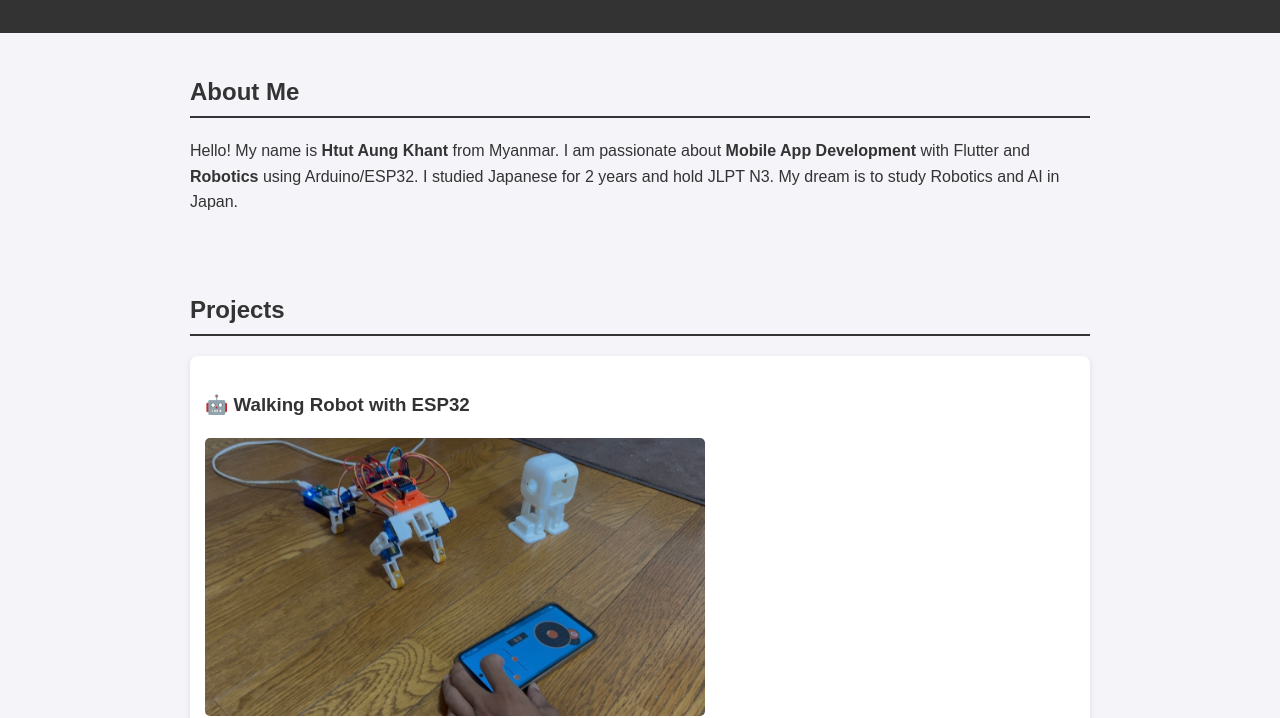
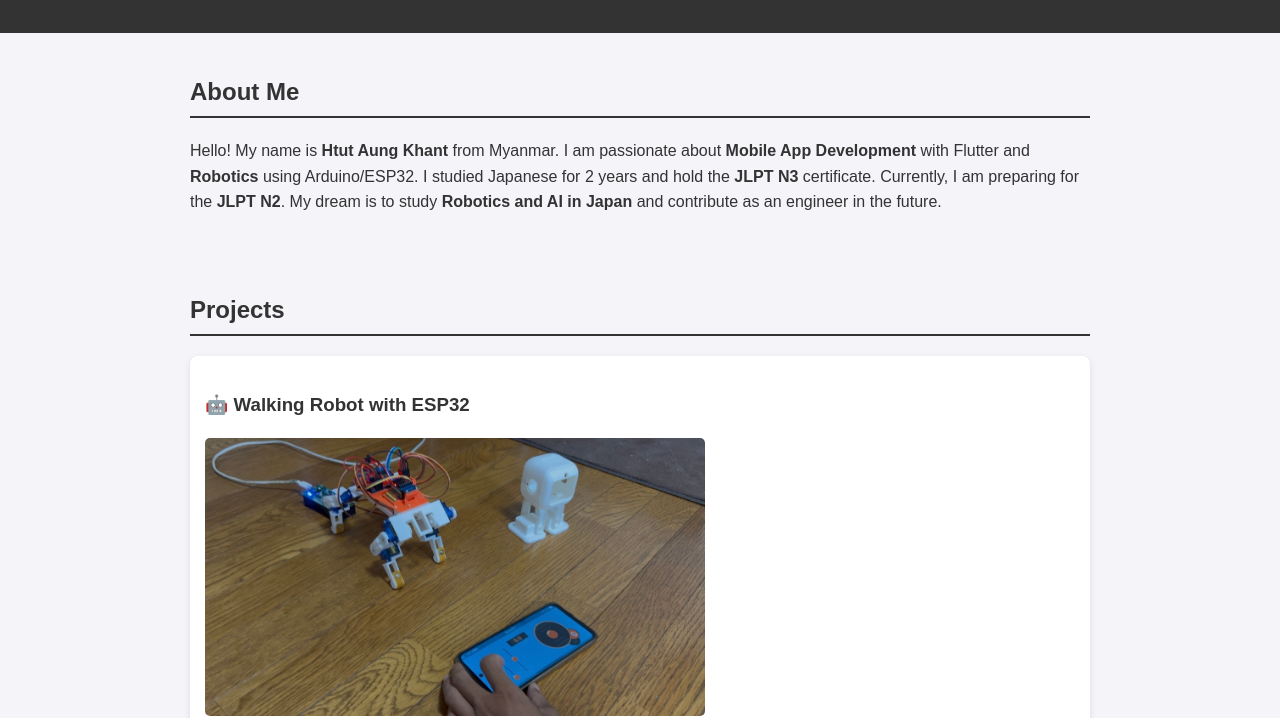
Before and after one commit to htutaungkhant2023/portfolio, a plain HTML site: page index.html in a window 1280 px wide. Shown: the part 116-834 px from the top of the page. Drawn offline with Linux system fonts and the light colour scheme.

Commit message:
Update index.html

```diff
--- a/index.html
+++ b/index.html
@@ -16,12 +16,15 @@
     <p> Robotics Projects |Mobile App Projects</p>
   </header>
 
-  <section id="about">
-    <h2>About Me</h2>
-    <p>Hello! My name is <b>Htut Aung Khant</b> from Myanmar. I am passionate about
-       <b>Mobile App Development</b> with Flutter and <b>Robotics</b> using Arduino/ESP32.
-       I studied Japanese for 2 years and hold JLPT N3. My dream is to study Robotics and AI in Japan.</p>
-  </section>
+ <section id="about">
+  <h2>About Me</h2>
+  <p>
+    Hello! My name is <b>Htut Aung Khant</b> from Myanmar.
+    I am passionate about <b>Mobile App Development</b> with Flutter and <b>Robotics</b> using Arduino/ESP32.
+    I studied Japanese for 2 years and hold the <b>JLPT N3</b> certificate. Currently, I am preparing for the <b>JLPT N2</b>.
+    My dream is to study <b>Robotics and AI in Japan</b> and contribute as an engineer in the future.
+  </p>
+</section>
 
   <section id="projects">
     <h2>Projects</h2>
```
